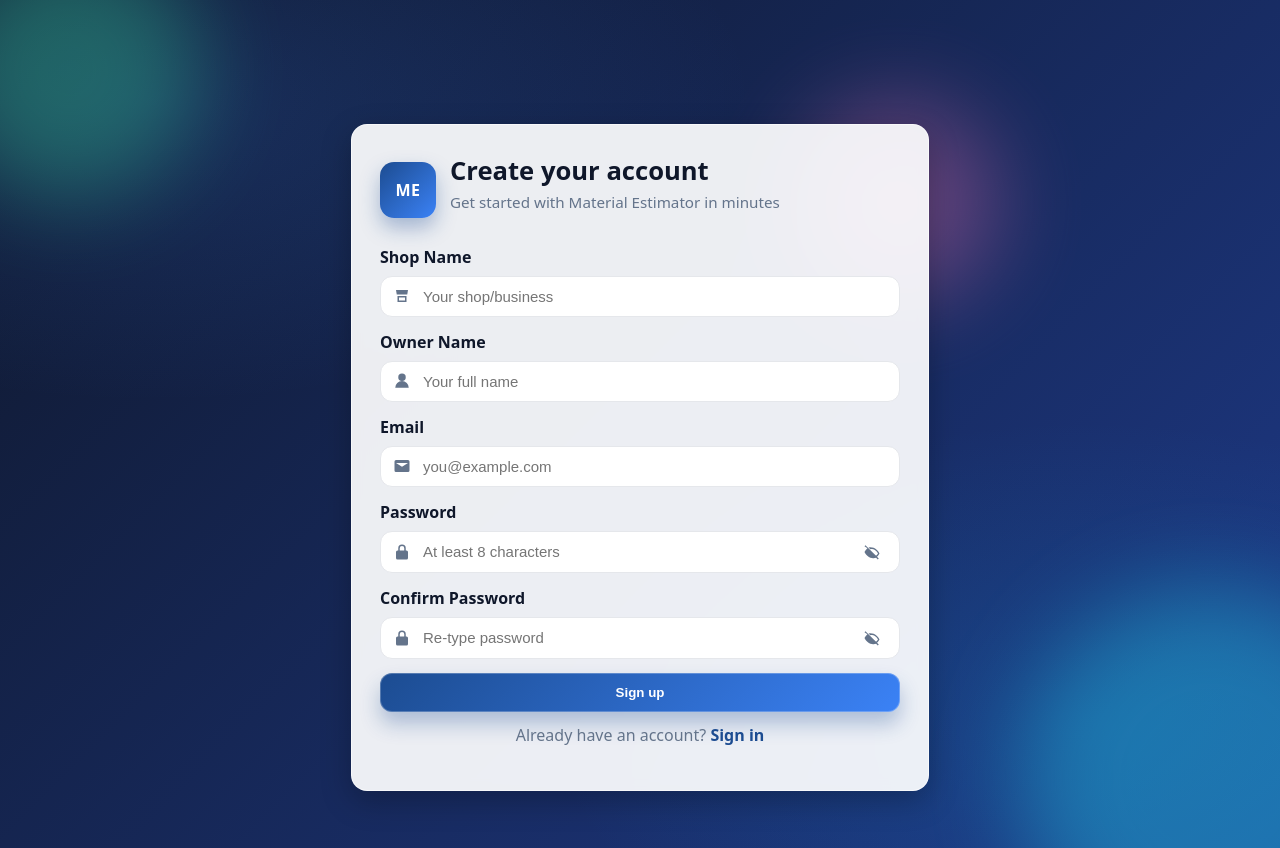
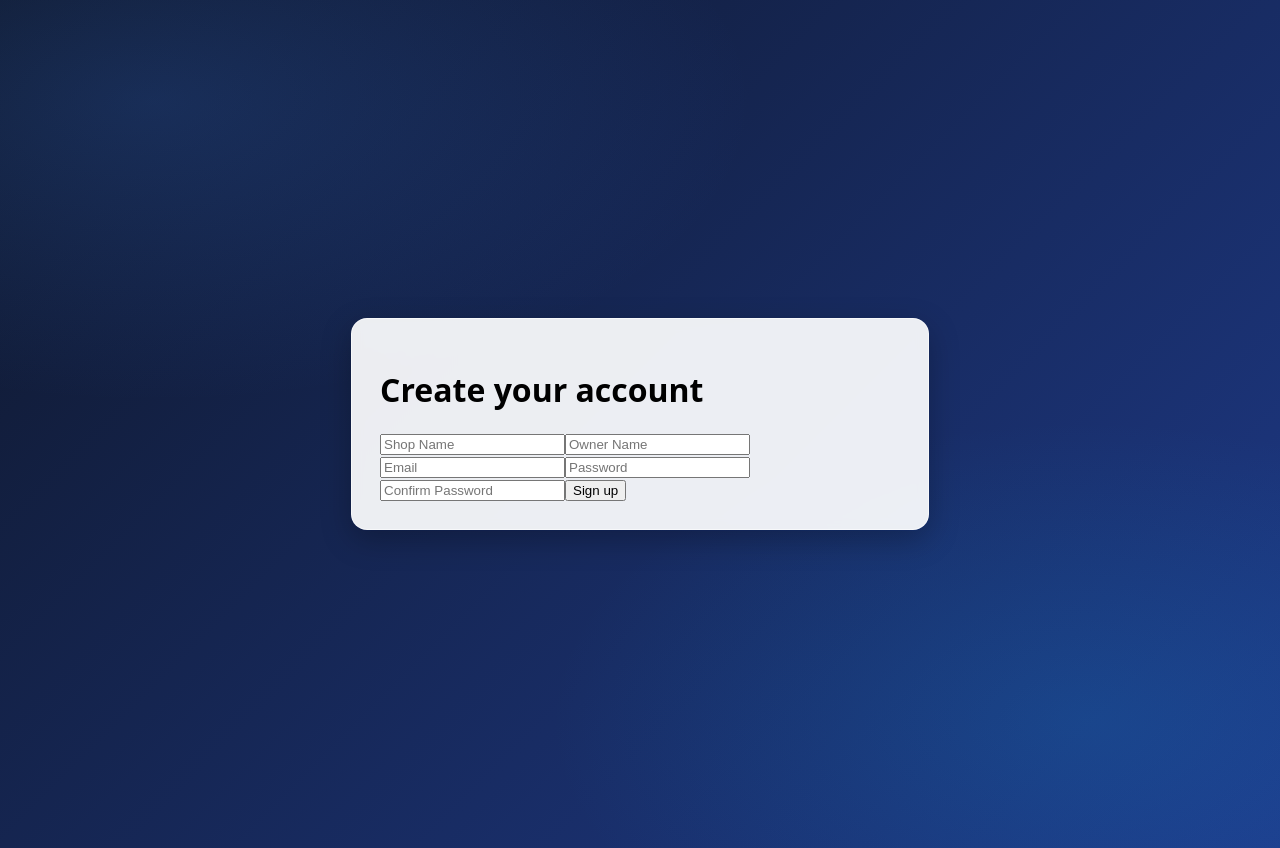
Before and after one commit to Ahamed-Rahman/Material-Estimator-App--MEA-, a React (Create React App) app in the folder client/: page /signup in a window 1280 px wide. Built offline with nearby package versions, Linux system fonts and the light colour scheme.

Commit message:
Refactor Signup component and improve form handling

```diff
--- a/client/src/pages/Signup.js
+++ b/client/src/pages/Signup.js
@@ -1,79 +1,94 @@
-import React, { useState } from 'react';
-import '../styles/Signup.css';
-import axios from 'axios';
-import { useNavigate } from 'react-router-dom';
-import SuccessModal from "../components/SuccessModal"; // ✅ add this
+import React, { useState } from "react";
+import "../styles/Signup.css";
+import { useNavigate } from "react-router-dom";
+import SuccessModal from "../components/SuccessModal";
+import axios from "axios";
 
+/* ================= ICONS ================= */
 
 const ShopIcon = () => (
-  <svg viewBox="0 0 24 24" width="18" height="18" aria-hidden="true">
+  <svg viewBox="0 0 24 24" width="18" height="18">
     <path fill="currentColor" d="M4 4h16l-1 6H5L4 4zm2 8h12v8H6v-8zm2 2v4h8v-4H8z"/>
   </svg>
 );
+
 const UserIcon = () => (
-  <svg viewBox="0 0 24 24" width="18" height="18" aria-hidden="true">
-    <path fill="currentColor" d="M12 12a5 5 0 100-10 5 5 0 000 10zm-9 9a9 9 0
-    0118 0H3z"/>
+  <svg viewBox="0 0 24 24" width="18" height="18">
+    <path fill="currentColor" d="M12 12a5 5 0 100-10 5 5 0 000 10zm-9 9a9 9 0 0118 0H3z"/>
   </svg>
 );
+
 const MailIcon = () => (
-  <svg viewBox="0 0 24 24" width="18" height="18" aria-hidden="true">
-    <path fill="currentColor" d="M4 4h16a2 2 0 012 2v12a2 2 0
-    01-2 2H4a2 2 0 01-2-2V6a2 2 0 012-2zm0 4l8 5 8-5"/>
+  <svg viewBox="0 0 24 24" width="18" height="18">
+    <path fill="currentColor" d="M4 4h16a2 2 0 012 2v12a2 2 0 01-2 2H4a2 2 0 01-2-2V6a2 2 0 012-2zm0 4l8 5 8-5"/>
   </svg>
 );
+
 const LockIcon = () => (
-  <svg viewBox="0 0 24 24" width="18" height="18" aria-hidden="true">
-    <path fill="currentColor" d="M12 2a5 5 0 00-5 5v3H6a2 2 0 00-2 2v8a2 2
-    0 002 2h12a2 2 0 002-2v-8a2 2 0 00-2-2h-1V7a5 5 0 00-5-5zm-3 8V7a3 3
-    0 116 0v3H9z"/>
+  <svg viewBox="0 0 24 24" width="18" height="18">
+    <path fill="currentColor" d="M12 2a5 5 0 00-5 5v3H6a2 2 0 00-2 2v8a2 2 0 002 2h12a2 2 0 002-2v-8a2 2 0 00-2-2h-1V7a5 5 0 00-5-5zm-3 8V7a3 3 0 116 0v3H9z"/>
   </svg>
 );
+
 const EyeIcon = ({ off }) => (
-  <svg viewBox="0 0 24 24" width="18" height="18" aria-hidden="true">
+  <svg viewBox="0 0 24 24" width="18" height="18">
     {off ? (
-      <path fill="currentColor" d="M2 4.27L3.28 3 21 20.72 19.73 22l-2.29-2.29A10.8 10.8 0 0112 20C6 20 2 12 2 12a18.6 18.6 0 013.86-4.93L2 4.27zM12 6c6 0 10 8 10 8a18.5 18.5 0 01-4.06 5.15l-1.47-1.47A8.7 8.7 0 0020 14s-3-6-8-6c-.77 0-1.5.14-2.2.39L7.31 5.9A10.6 10.6 0 0112 6z"/>
+      <path fill="currentColor" d="M2 4.27L3.28 3 21 20.72 19.73 22l-2.29-2.29A10.8 10.8 0 0112 20C6 20 2 12 2 12a18.6 18.6 0 013.86-4.93L2 4.27z"/>
     ) : (
       <path fill="currentColor" d="M12 6c6 0 10 8 10 8s-4 8-10 8S2 14 2 14 6 6 12 6zm0 4a4 4 0 100 8 4 4 0 000-8z"/>
     )}
   </svg>
 );
 
+/* ================= COMPONENT ================= */
+
 const Signup = () => {
   const [formData, setFormData] = useState({
-    shopName: '',
-    ownerName: '',
-    email: '',
-    password: '',
-    confirmPassword: ''
+    shopName: "",
+    ownerName: "",
+    email: "",
+    password: "",
+    confirmPassword: ""
   });
+
   const [showPw, setShowPw] = useState(false);
   const [showConfirm, setShowConfirm] = useState(false);
   const [loading, setLoading] = useState(false);
   const [modal, setModal] = useState({ show: false, message: "", type: "success" });
 
+  const navigate = useNavigate();
 
-  const navigate = useNavigate();
+  /* ================= SUBMIT ================= */
 
   const handleSubmit = async (e) => {
     e.preventDefault();
+
     if (formData.password !== formData.confirmPassword) {
       setModal({ show: true, message: "Passwords don't match ❌", type: "error" });
       return;
     }
+
     try {
       setLoading(true);
-    await axios.post("http://localhost:5000/api/auth/signup", formData);
 
-    // ✅ success popup
-    setModal({ show: true, message: "Account created successfully 🎉", type: "success" });
+      // ✅ USE ENV VARIABLE (VERY IMPORTANT)
+      await axios.post(
+        `${process.env.REACT_APP_API_URL}/api/auth/signup`,
+        formData
+      );
+
+      setModal({
+        show: true,
+        message: "Account created successfully 🎉",
+        type: "success",
+      });
 
       setTimeout(() => {
         setModal({ show: false, message: "", type: "success" });
         navigate("/login");
       }, 2000);
+
     } catch (err) {
-    // ❌ error popup
       setModal({
         show: true,
         message: err.response?.data?.error || "Signup failed ❌",
@@ -87,128 +102,49 @@ const Signup = () => {
   const handleChange = (e) =>
     setFormData({ ...formData, [e.target.name]: e.target.value });
 
+  /* ================= UI ================= */
+
   return (
     <div className="auth-signup-page">
-      <div className="auth-signup-art" aria-hidden="true">
-        <div className="sblob s1" />
-        <div className="sblob s2" />
-        <div className="sblob s3" />
-      </div>
+      <div className="auth-signup-card">
 
-      <div className="auth-signup-card">
-        <div className="auth-brand">
-          <div className="auth-logo">ME</div>
-          <div>
         <h1>Create your account</h1>
-            <p className="muted">Get started with Material Estimator in minutes</p>
-          </div>
-        </div>
 
         <form className="auth-form" onSubmit={handleSubmit}>
-          <label className="auth-field">
-            <span className="auth-label">Shop Name</span>
-            <div className="auth-input-wrap">
-              <span className="auth-icon"><ShopIcon /></span>
+          <input name="shopName" placeholder="Shop Name" onChange={handleChange} required />
+          <input name="ownerName" placeholder="Owner Name" onChange={handleChange} required />
+          <input name="email" type="email" placeholder="Email" onChange={handleChange} required />
+
           <input
-                className="S"
-                name="shopName"
-                type="text"
-                placeholder="Your shop/business"
+            name="password"
+            type={showPw ? "text" : "password"}
+            placeholder="Password"
             onChange={handleChange}
             required
           />
-            </div>
-          </label>
 
-          <label className="auth-field">
-            <span className="auth-label">Owner Name</span>
-            <div className="auth-input-wrap">
-              <span className="auth-icon"><UserIcon /></span>
           <input
-                className="S"
-                name="ownerName"
-                type="text"
-                placeholder="Your full name"
+            name="confirmPassword"
+            type={showConfirm ? "text" : "password"}
+            placeholder="Confirm Password"
             onChange={handleChange}
             required
           />
-            </div>
-          </label>
 
-          <label className="auth-field">
-            <span className="auth-label">Email</span>
-            <div className="auth-input-wrap">
-              <span className="auth-icon"><MailIcon /></span>
-              <input
-                name="email"
-                type="email"
-                placeholder="you@example.com"
-                onChange={handleChange}
-                required
-              />
-            </div>
-          </label>
-
-          <label className="auth-field">
-            <span className="auth-label">Password</span>
-            <div className="auth-input-wrap">
-              <span className="auth-icon"><LockIcon /></span>
-              <input
-                name="password"
-                type={showPw ? 'text' : 'password'}
-                placeholder="At least 8 characters"
-                onChange={handleChange}
-                required
-              />
-              <button
-                type="button"
-                className="auth-eye"
-                onClick={() => setShowPw(s => !s)}
-                aria-label="Toggle password visibility">
-                <EyeIcon off={!showPw} />
+          <button type="submit" disabled={loading}>
+            {loading ? "Creating..." : "Sign up"}
           </button>
-            </div>
-          </label>
-
-          <label className="auth-field">
-            <span className="auth-label">Confirm Password</span>
-            <div className="auth-input-wrap">
-              <span className="auth-icon"><LockIcon /></span>
-              <input
-                name="confirmPassword"
-                type={showConfirm ? 'text' : 'password'}
-                placeholder="Re-type password"
-                onChange={handleChange}
-                required
-              />
-              <button
-                type="button"
-                className="auth-eye"
-                onClick={() => setShowConfirm(s => !s)}
-                aria-label="Toggle password visibility">
-                <EyeIcon off={!showConfirm} />
-              </button>
-            </div>
-          </label>
-
-          <button type="submit" className="auth-btn primary" disabled={loading}>
-            {loading ? 'Creating account…' : 'Sign up'}
-          </button>
-
-          <p className="auth-small">
-            Already have an account? <a className="auth-link" href="/login">Sign in</a>
-          </p>
         </form>
       </div>
+
       {modal.show && (
         <SuccessModal
+          isOpen={modal.show}
           message={modal.message}
+          type={modal.type}
           onClose={() => setModal({ ...modal, show: false })}
-    isOpen={modal.show}
-    type={modal.type}
         />
       )}
-
     </div>
   );
 };
```
Lines whose indentation alone changed are shown as unchanged.
